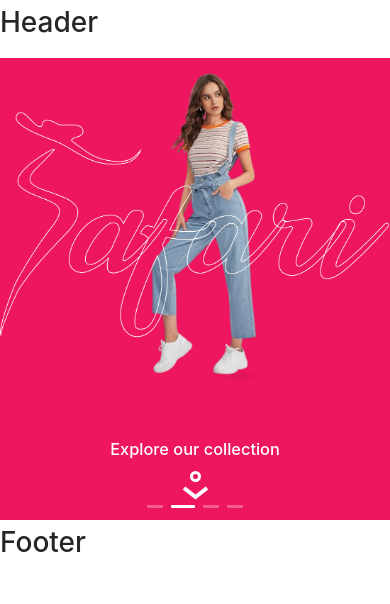
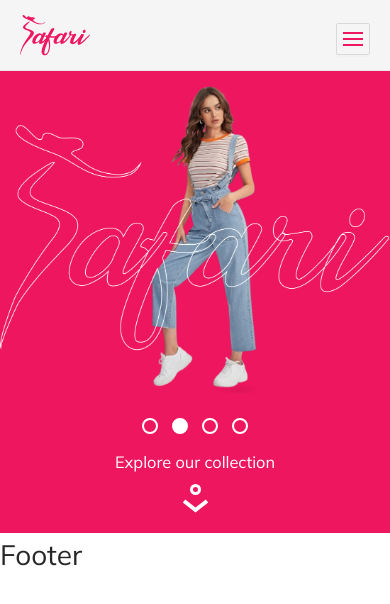
Before and after one commit to ayahabeeb98/Safari_Store, a React (Create React App) app: page / in a window 390 px wide. Shown: the top 604 px of the page. Built offline with nearby package versions, Linux system fonts and the light colour scheme; no server answers.

Commit message:
merge header

```diff
--- a/src/components/header/index.js
+++ /dev/null
@@ -1,7 +0,0 @@
-export default function Header(){
-    return (
-        <header>
-            <h1>Header</h1>
-        </header>
-    )
-}
--- a/src/index.css
+++ b/src/index.css
@@ -1,14 +1,314 @@
 html {
-  scroll-behavior: smooth;
+    scroll-behavior: smooth;
 }
 
 body {
-  margin: 0;
-  font-family: 'Mulish', sans-serif;
-  -webkit-font-smoothing: antialiased;
-  -moz-osx-font-smoothing: grayscale;
+    margin: 0;
+    font-family: 'Mulish', sans-serif;
+    -webkit-font-smoothing: antialiased;
+    -moz-osx-font-smoothing: grayscale;
 }
 
 code {
-  font-family:  'Mulish', sans-serif;
+    font-family: 'Mulish', sans-serif;
 }
+
+/*Navbar style */
+
+.menuBar {
+    padding: 0 20px;
+    border-bottom: solid 1px #e8e8e8;
+    overflow: auto;
+    box-shadow: 0 0 30px #f3f1f1;
+    background-color: #f5f5f5;
+}
+
+.menuBar,
+.rightMenu ul,
+.leftMenu ul,
+.search-field span input,
+.ant-drawer-content,
+.ant-drawer-header,
+.ant-drawer-body .ant-menu-light {
+    background: #f5f5f5 !important;
+}
+
+.ant-menu-title-content a:hover {
+    color: #ed165f;
+}
+
+.logo {
+    width: 150px;
+}
+
+.logo a {
+    display: flex;
+    font-size: 20px;
+    padding: 19px 20px;
+    text-transform: capitalize;
+}
+
+.menuCon {
+    width: calc(100%);
+    height: 70px;
+    overflow: hidden;
+    display: flex;
+    justify-content: space-between;
+    align-items: center;
+}
+
+.menuCon .ant-menu-item {
+    padding: 0 5px;
+}
+
+.menuCon .ant-menu-submenu-title {
+    padding: 10px 20px;
+}
+
+.menuCon .ant-menu-item a,
+.menuCon .ant-menu-submenu-title a {
+    /* padding: 10px 15px; */
+}
+
+.menuCon .ant-menu-horizontal {
+    border-bottom: none;
+}
+
+.menuCon .leftMenu {
+    float: left;
+}
+
+.menuCon .rightMenu {
+    float: right;
+    display: flex;
+    align-items: center;
+    justify-content: space-around;
+}
+
+.rightItems {
+    display: flex;
+    align-items: center;
+    justify-content: space-around;
+    border: 0 !important;
+}
+
+.barsMenu {
+    float: right;
+    height: 32px;
+    padding: 6px;
+    margin-top: 8px;
+    display: none;
+    background: none;
+}
+
+.barsBtn {
+    display: block;
+    width: 20px;
+    height: 2px;
+    background: #1890ff;
+    position: relative;
+}
+
+.barsBtn:after,
+.barsBtn:before {
+    content: attr(x);
+    width: 20px;
+    position: absolute;
+    top: -6px;
+    left: 0;
+    height: 2px;
+    background: #1890ff;
+}
+
+.barsBtn:after {
+    top: auto;
+    bottom: -6px;
+}
+
+.ant-drawer-body {
+    padding: 0;
+}
+
+.barsMenu > span {
+    display: block;
+}
+
+.ant-drawer-body .ant-menu-horizontal > .ant-menu-item,
+.ant-drawer-body .ant-menu-horizontal > .ant-menu-submenu {
+    display: inline-block;
+    width: 100%;
+}
+
+.ant-drawer-body .ant-menu-horizontal {
+    border-bottom: none;
+}
+
+.ant-drawer-body .ant-menu-horizontal > .ant-menu-item:hover {
+    border-bottom-color: transparent;
+}
+
+/**/
+.ant-menu-horizontal > .ant-menu-item a:hover,
+.rightItems a:hover {
+    color: #ed165f;
+}
+
+.ant-menu-horizontal:not(.ant-menu-dark) > .ant-menu-item:hover::after,
+.ant-menu-horizontal:not(.ant-menu-dark) > .ant-menu-submenu:hover::after,
+.ant-menu-horizontal:not(.ant-menu-dark) > .ant-menu-item-active::after,
+.ant-menu-horizontal:not(.ant-menu-dark) > .ant-menu-submenu-active::after,
+.ant-menu-horizontal:not(.ant-menu-dark) > .ant-menu-item-open::after,
+.ant-menu-horizontal:not(.ant-menu-dark) > .ant-menu-submenu-open::after,
+.ant-menu-horizontal:not(.ant-menu-dark) > .ant-menu-item-selected::after,
+.ant-menu-horizontal:not(.ant-menu-dark) > .ant-menu-submenu-selected::after {
+    border-bottom: 2px solid #ed165f;
+}
+
+.rightItems li:hover::after,
+.rightItems li:hover {
+    border-bottom: none !important;
+    transition: none;
+}
+
+.rightItems li {
+    color: transparent;
+}
+
+.vector:hover path {
+    color: #ed165f !important;
+    fill: #ed165f !important;
+}
+
+.ant-btn-primary {
+    color: #fff;
+    border-color: #ed165f;
+    background: #ed165f;
+    text-shadow: 0 -1px 0 rgba(0, 0, 0, 0.12);
+    box-shadow: 0 2px 0 rgba(0, 0, 0, 0.5);
+}
+
+/* .ant-btn-primary:hover {
+  color: #fff;
+  border-color: #ed165f;
+  background: #ed165f;
+} */
+.ant-input-search .ant-input:hover,
+.ant-input-search .ant-input:focus {
+    border-color: #ed165f;
+    outline: none;
+    box-shadow: none;
+}
+
+.search-field .ant-input-group input {
+    border-top: none !important;
+    border-right: none !important;
+    border-left: none !important;
+}
+
+.search-field .ant-input-group .ant-input-group-addon {
+    background: none;
+}
+
+.search-field .ant-input-group .ant-input-group-addon button {
+    background: none;
+    border: none;
+    box-shadow: none;
+    padding: 0;
+}
+
+.search-field .ant-input-group .ant-input-group-addon button .anticon-search {
+    color: #000;
+    fill: #000;
+}
+
+.barsBtn,
+.barsBtn:after,
+.barsBtn:before {
+    background: #ed165f;
+}
+
+.hr {
+    background-color: #d9d9d9;
+}
+
+.ant-drawer-body {
+    overflow-x: hidden !important;
+}
+
+.leftMenu ul li a {
+    font-weight: bold;
+}
+
+.active {
+    border-bottom: 2px solid #ed165f;
+    color: #ed165f;
+}
+
+/*Slider*/
+
+.ant-carousel .slick-dots-bottom {
+    bottom: 8em;
+}
+
+.ant-carousel .slick-dots li button{
+    width: 16px;
+    height: 16px;
+    border-radius: 50%;
+    background: transparent;
+    opacity: 1;
+    border: 2px solid #fff;
+}
+
+.ant-carousel .slick-dots li{
+    margin: 0 .5em;
+}
+
+.ant-carousel .slick-dots li.slick-active {
+    width: 16px;
+}
+
+.slider_floatText {
+    position: absolute;
+    text-align: center;
+    left: 0;
+    right: 0;
+    bottom: 1em;
+    cursor: pointer;
+}
+
+
+@media (max-width: 767px) {
+    .barsMenu {
+        display: inline-block;
+    }
+
+    .leftMenu,
+    .rightMenu,
+    .rightMenu .rightItems {
+        display: none !important;
+    }
+
+    .rightItems {
+        display: flex;
+        align-items: center;
+        justify-content: space-around;
+        background-color: transparent;
+        box-shadow: none;
+        border: 0 !important;
+        margin-top: 20px;
+        margin-bottom: 20px;
+    }
+
+    .logo a {
+        margin-left: -20px;
+    }
+
+    .menuCon .ant-menu-item,
+    .menuCon .ant-menu-submenu-title {
+        padding: 1px 20px;
+    }
+
+    .logo a {
+        padding: 10px 20px;
+    }
+}
--- a/src/index.js
+++ b/src/index.js
@@ -1,9 +1,9 @@
 import React from 'react';
 import ReactDOM from 'react-dom';
-import './index.css';
 import 'antd/dist/antd.css';
 import App from './App';
 import { SateProvider } from './firebase/context';
+import './index.css';
 
 ReactDOM.render(
   <React.StrictMode>
--- a/src/layouts/BaseLayout.js
+++ b/src/layouts/BaseLayout.js
@@ -1,10 +1,10 @@
-import Header from "../components/header";
 import Footer from "../components/footer";
+import Navbar from "../components/Navbar";
 
 export default function BaseLayout({children}) {
     return (
         <>
-            <Header/>
+            <Navbar/>
                  {children}
             <Footer/>
         </>
--- a/src/pages/home/style.css
+++ b/src/pages/home/style.css
@@ -15,36 +15,6 @@
     margin: 0 auto;
 }
 
-.ant-carousel .slick-dots-bottom {
-    bottom: 8em;
-}
-
-.ant-carousel .slick-dots li button{
-    width: 16px;
-    height: 16px;
-    border-radius: 50%;
-    background: transparent;
-    opacity: 1;
-    border: 2px solid #fff;
-}
-
-.ant-carousel .slick-dots li{
-    margin: 0 .5em;
-}
-
-.ant-carousel .slick-dots li.slick-active {
-    width: 16px;
-}
-
-.slider_floatText {
-    position: absolute;
-    text-align: center;
-    left: 0;
-    right: 0;
-    bottom: 1em;
-    cursor: pointer;
-}
-
 .slider_floatText h3 {
     color: #fff;
 }
```
Also changed, not shown: src/components/header/style.less (deleted), 1 other file (tests, documents, lock files or other folders).
